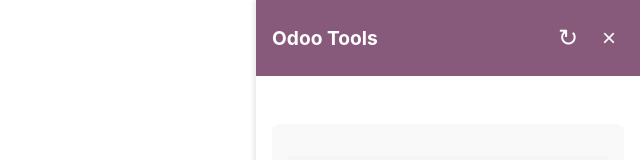
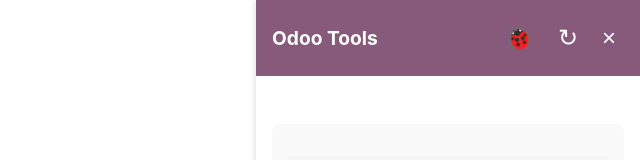
Before and after one commit to edsonfervo16mx/my-odoo-webkit, a Vue app: page / in a window 1280 px wide. Shown: the top 160 px of the page, without its empty margins (640-1280 px from the left). Built offline with nearby package versions, Linux system fonts and the light colour scheme; the HTML template or start-up script is replaced by a standard one.

Commit message:
Add debug mode toggle functionality in App.vue with a button in the sidebar. Update styles for the debug button to enhance user interaction.

```diff
--- a/src/App.vue
+++ b/src/App.vue
@@ -57,6 +57,23 @@
   parseOdooUrl()
 }
 
+const toggleDebugMode = () => {
+  const currentUrl = window.location.href
+  const url = new URL(currentUrl)
+
+  if (url.searchParams.has('debug')) {
+    // If debug mode is on, remove it
+    url.searchParams.delete('debug')
+  } else {
+    // If debug mode is off, add it
+    url.searchParams.append('debug', '1')
+  }
+
+  // Preserve the hash part
+  const hash = window.location.hash
+  window.location.href = url.toString() + hash
+}
+
 parseOdooUrl()
 
 </script>
@@ -67,6 +84,9 @@
       <div class="wk-sidebar-header">
         <h2 class="wk-sidebar-title">Odoo Tools</h2>
         <div class="wk-header-buttons">
+          <button class="wk-debug-btn" @click="toggleDebugMode" title="Toggle Debug Mode">
+            🐞
+          </button>
           <button class="wk-reload-btn" @click="reloadApp" title="Reload Extension">
             ↻
           </button>
@@ -194,7 +214,7 @@
   align-items: center;
 }
 
-.wk-reload-btn {
+.wk-reload-btn, .wk-debug-btn {
   background: none;
   border: none;
   color: white;
@@ -206,6 +226,10 @@
 
 .wk-reload-btn:hover {
   transform: rotate(180deg);
+}
+
+.wk-debug-btn:hover {
+  transform: scale(1.2);
 }
 
 .wk-sidebar-header h2 {
```
